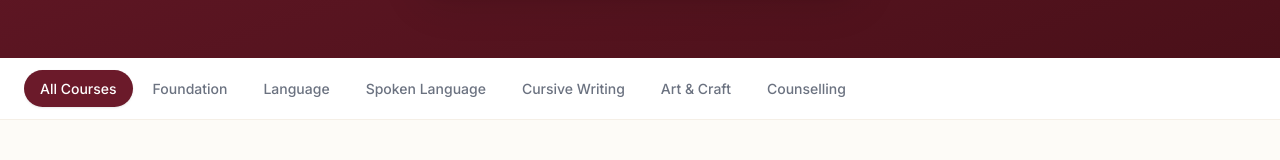
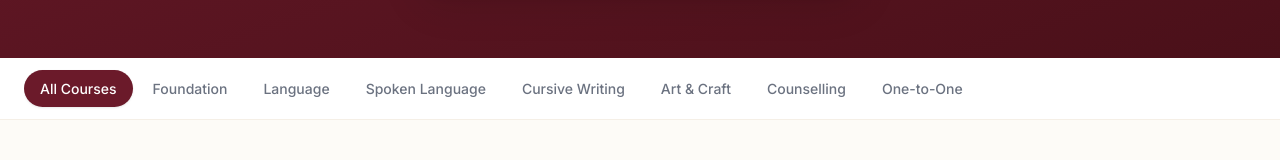
Before and after one commit to fadisiddique/nextstep-academy-website, a Next.js app in the folder frontend/: page /courses in a window 1280 px wide. Shown: the part 387-547 px from the top of the page. Built offline with nearby package versions, Linux system fonts and the light colour scheme; no server answers.

Commit message:
new changes to admin page

```diff
--- a/frontend/app/admin/courses/CourseForm.tsx
+++ b/frontend/app/admin/courses/CourseForm.tsx
@@ -12,7 +12,7 @@ const schema = z.object({
   title:            z.string().min(3, "Required"),
   shortDescription: z.string().min(10).max(280),
   fullDescription:  z.string().min(20, "Required"),
-  category: z.enum(["foundation","language","spoken-language","cursive-writing","art-craft","counselling"]),
+  category: z.enum(["foundation","language","spoken-language","cursive-writing","art-craft","counselling","one-to-one"]),
   duration:         z.string().min(1, "Required"),
   rating:           z.coerce.number().min(1).max(5),
   studentCount:     z.coerce.number().min(0),
@@ -126,6 +126,7 @@ export default function CourseForm({ course, onSubmit }: Props) {
               <option value="cursive-writing">Cursive Writing</option>
               <option value="art-craft">Art & Craft</option>
               <option value="counselling">Counselling</option>
+              <option value="counselling">One-to-One</option>
             </select>
           </F>
 
--- a/frontend/app/courses/page.tsx
+++ b/frontend/app/courses/page.tsx
@@ -16,6 +16,7 @@ const TABS: { label: string; value: CourseFilterCategory }[] = [
   { label: "Cursive Writing",  value: "cursive-writing" },
   { label: "Art & Craft",      value: "art-craft" },
   { label: "Counselling",      value: "counselling" },
+  { label: "One-to-One",      value: "one-to-one" }
 ];
 
 export default function CoursesPage() {
--- a/frontend/types/index.ts
+++ b/frontend/types/index.ts
@@ -31,7 +31,8 @@ export type CourseCategory =
   | "spoken-language"
   | "cursive-writing"
   | "art-craft"
-  | "counselling";
+  | "counselling"
+  | "one-to-one";
 
 export type CourseFilterCategory =
   | "all"
```
Also changed, not shown: 1 other file (tests, documents, lock files or other folders).
